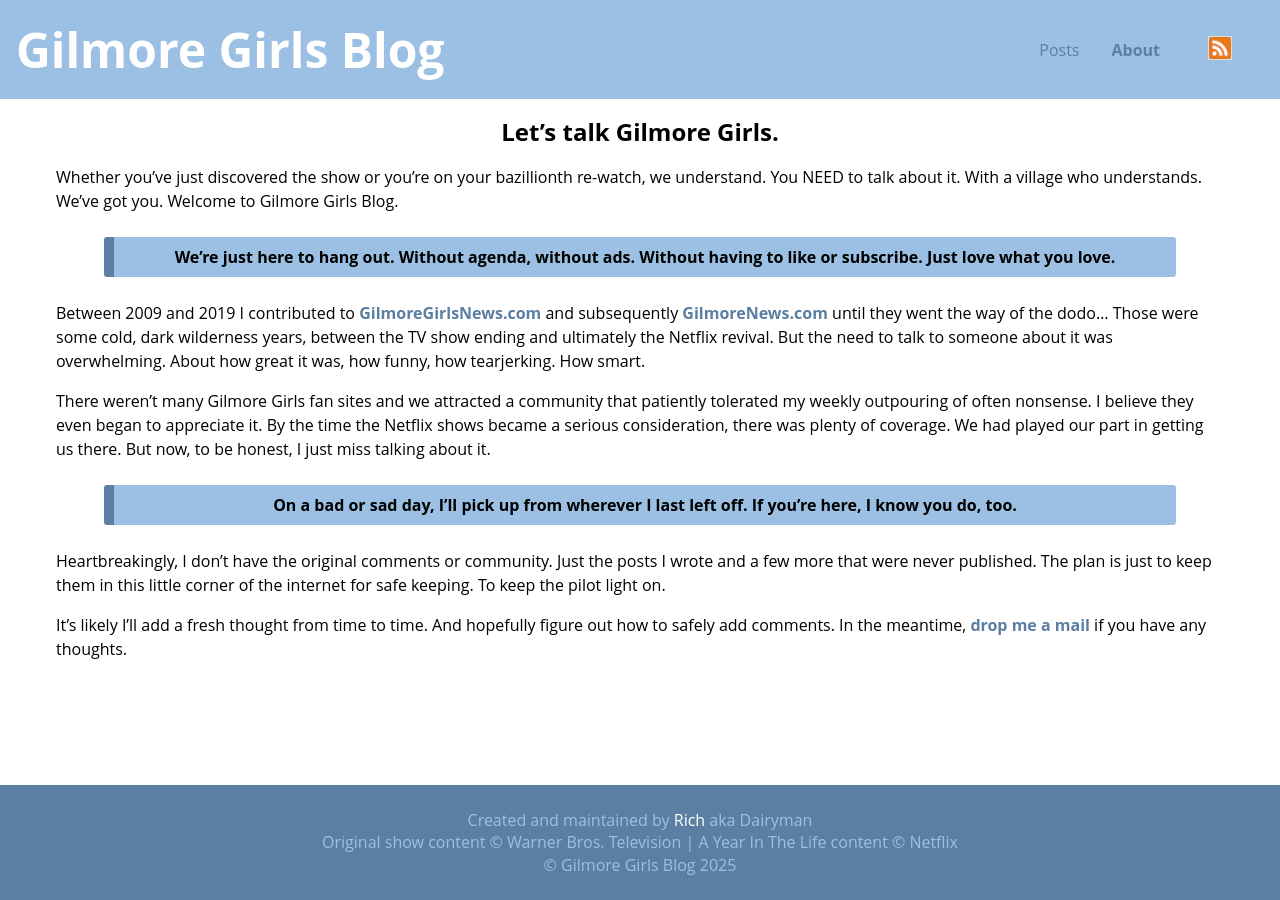
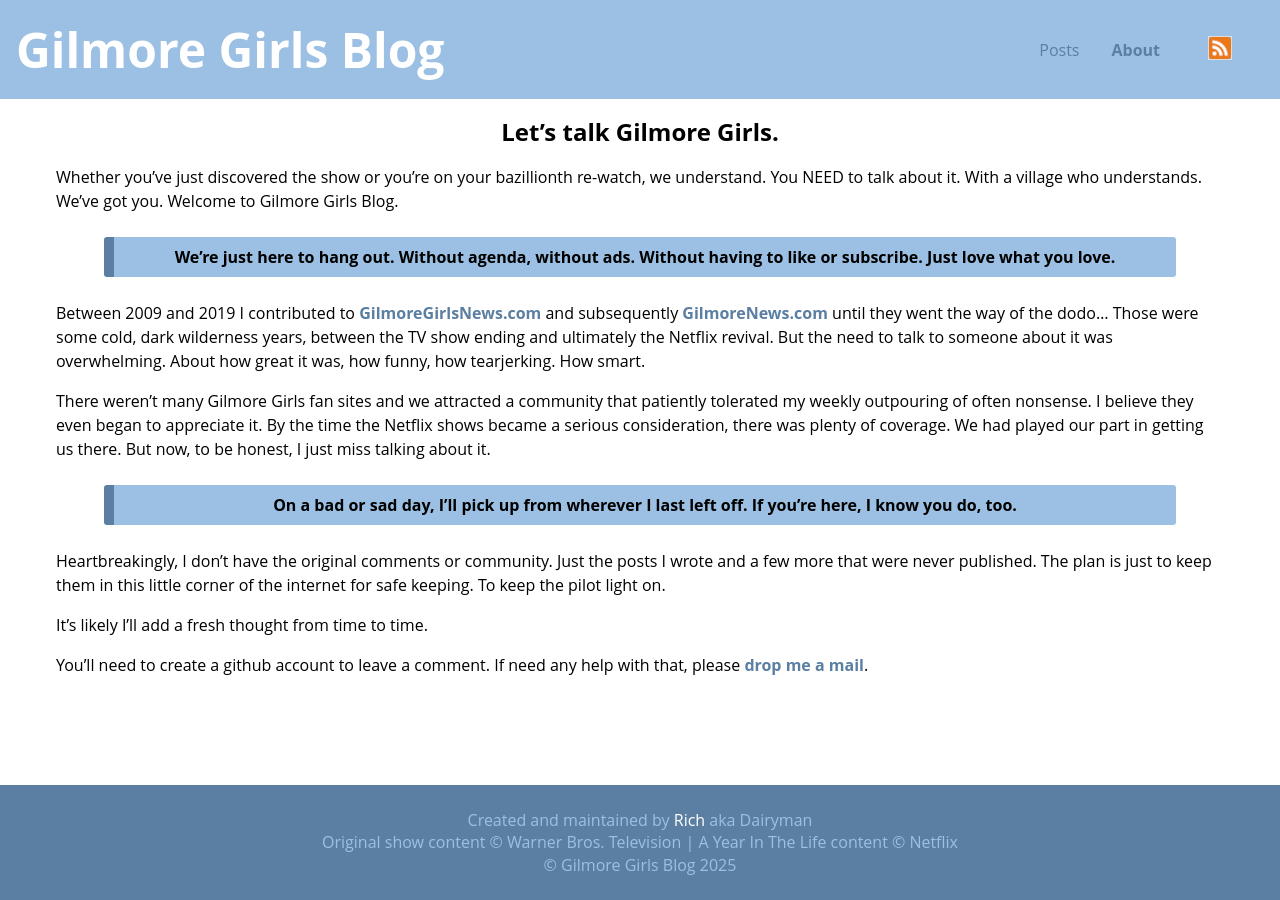
Before and after one commit to github-rich/copperboom, a Jekyll site: the page built from _pages/about.md, in a window 1280 px wide. Built offline with Jekyll 4.4.1, drawn with Linux system fonts in a browser that asks for light colours.

Commit message:
adding github account note on about page

```diff
--- a/_pages/about.md
+++ b/_pages/about.md
@@ -19,4 +19,6 @@ There weren't many Gilmore Girls fan sites and we attracted a community that pat
 
 Heartbreakingly, I don't have the original comments or community.  Just the posts I wrote and a few more that were never published.  The plan is just to keep them in this little corner of the internet for safe keeping.  To keep the pilot light on.
 
-It's likely I'll add a fresh thought from time to time.  And hopefully figure out how to safely add comments.  In the meantime, [drop me a mail](mailto:rich@gilmoregirlsblog.com) if you have any thoughts.
+It's likely I'll add a fresh thought from time to time.
+
+You'll need to create a github account to leave a comment.  If need any help with that, please [drop me a mail](mailto:rich@gilmoregirlsblog.com).
```
